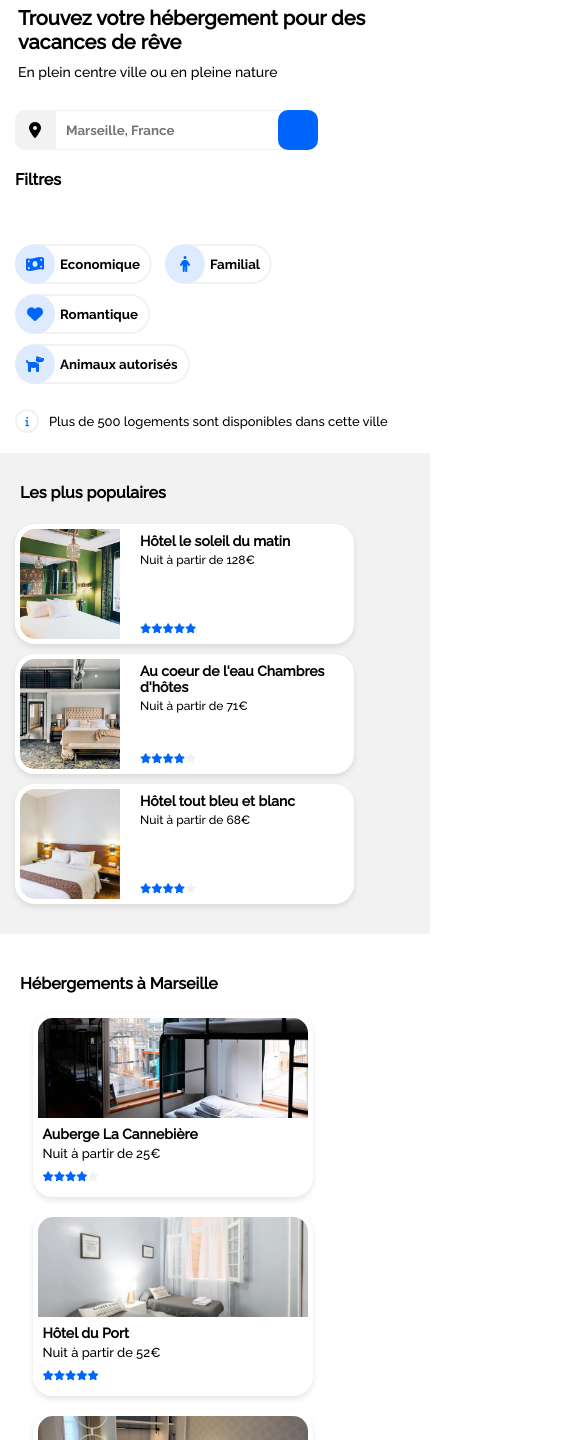
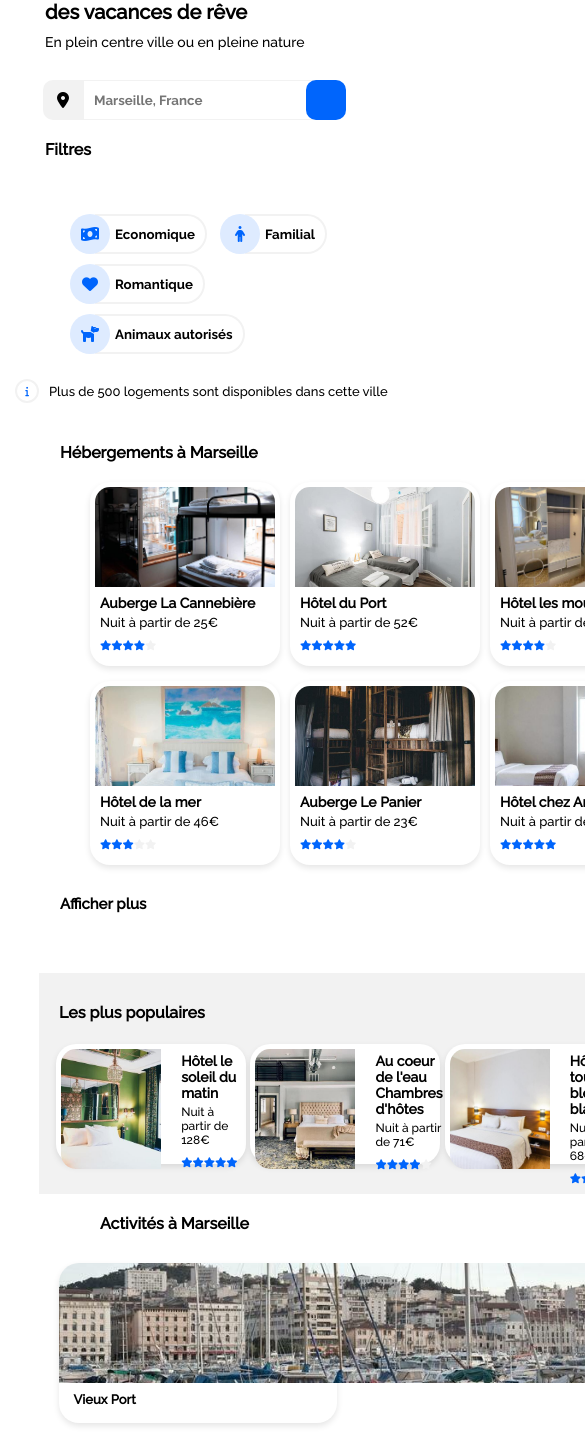
Before and after one commit to Julien24071985/P2-JU, a plain HTML site: page index.html in a window 390 px wide. Shown: the part 171-1611 px from the top of the page, 585 px wide, since content can reach past the window. Drawn offline with Linux system fonts and the light colour scheme.

Commit message:
Update style.css

```diff
--- a/style.css
+++ b/style.css
@@ -540,7 +540,7 @@ footer strong {
    }
 
    .populaires {
-       width: 100%;
+       width: calc(100% - 40px);
        border-radius: 0px;
    }
 
@@ -660,3 +660,121 @@ footer strong {
    footer li {
        font-size: 13px;
    }
+
+}
+
+/* *******TABLETTE******** */
+
+@media all and (max-width : 768px) {
+
+    header {
+        padding: 0 0 20px 20px;
+    }
+
+    h1 {
+        margin-left: 45px;
+    }
+
+    .centre-ville {
+        margin-left: 45px;
+    }
+
+    form {
+        margin-left: 43px;
+    }
+
+    .filtres {
+        margin-left: 45px;
+    }
+
+    .filtres li {
+        margin-left: 25px;
+    }
+
+    .choix-hotels {
+        flex-direction: column;
+    }
+
+    .hebergements {
+        margin-left: 40px;
+        max-width: none;
+        width: 670px;
+    }
+
+    .card-hebergements {
+        width: 180px;
+    }
+
+    .afficher-plus {
+        font-weight: bold;
+    }
+
+    .populaires {
+        width: 670px;
+        margin-left: 39px;
+        margin-top: 40px;
+    }
+
+    .images-populaires {
+        display: flex;
+        justify-content: space-around;
+    }
+
+    .images-populaires figure {
+        width: 190px;
+
+    }
+
+    .images-populaires a img {
+        height: 120px;
+    }
+
+    .activités h2 {
+        margin-left: 100px;
+    }
+
+    .activités ul {
+        flex-direction: column;
+        align-items: center;
+        margin-top: 20px;
+        margin-left: 15px;
+    }
+
+    .card-activités, .mini-activités {
+        width: 600px;
+
+
+    }
+
+    .card-activités img, .mini-activités img {
+        width: 600px;
+        height: 120px;
+    }
+
+    .frioul {
+        margin-top: 20px;
+    }
+
+    .pl {
+        margin-top: 20px;
+    }
+
+    footer {
+        padding: 0;
+        gap: 0%;
+        width: 100%;
+        height: 150px;
+    }
+
+    footer ul {
+        margin-left: 50px;
+        margin-left: 40px;
+        padding-left: 30px;
+    }
+
+
+
+
+
+
+}
```
